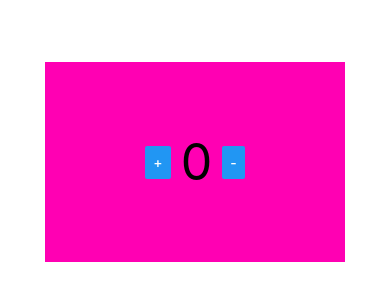
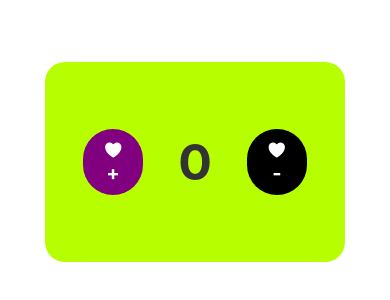
Before and after one commit to Syeda6799/my-first-app-repository, a React Native app: screen / in a window 390 px wide. Shown: the part 260-560 px from the top of the page. Built offline with nearby package versions, Linux system fonts and the light colour scheme.

Commit message:
basic icon with  props in btn

```diff
--- a/src/components/Button.js
+++ b/src/components/Button.js
@@ -1,36 +1,27 @@
-// LoginButton.js
 import React from 'react';
-import { TouchableOpacity, Text, StyleSheet, Alert } from 'react-native';
+import { TouchableOpacity, Text, StyleSheet } from 'react-native';
 
-const LoginButton = ({ name, email, password }) => {
-  const handleLogin = () => {
-    if (email && password && name) {
-      Alert.alert('Login Successfully');
-    } else {
-      Alert.alert('Please fill all fields');
-    }
-  };
-
+export default function Button({ title,btnIcon, onPress, color = 'white', textColor = 'black' }) {
   return (
-    <TouchableOpacity style={styles.button} onPress={handleLogin}>
-      <Text style={styles.buttonText}>Login</Text>
+    <TouchableOpacity onPress={onPress} style={[styles.button, { backgroundColor: color }]
+    }>
+      {btnIcon}
+      <Text style={[styles.text, { color: textColor }]}>{title}</Text>
     </TouchableOpacity>
   );
-};
-
-export default LoginButton;
+}
 
 const styles = StyleSheet.create({
   button: {
-    backgroundColor: '#4CAF50',
-    paddingVertical: 12,
-    borderRadius: 8,
-    marginTop: 10,
+    paddingVertical: 10,
+    paddingHorizontal: 20,
+    borderRadius: 10,
+    marginHorizontal: 5,
+    borderRadius: 50,
   },
-  buttonText: {
-    color: '#fff',
+  text: {
+    fontSize: 20,
+    fontWeight: 'bold',
     textAlign: 'center',
-    fontWeight: 'bold',
-    fontSize: 16,
   },
 });
--- a/src/screens/counter.js
+++ b/src/screens/counter.js
@@ -1,9 +1,9 @@
-import { View, Text, StyleSheet, Button } from 'react-native';
+import { View, Text, StyleSheet } from 'react-native';
 import React, { useState } from 'react';
-
+import Icon from '@expo/vector-icons/Ionicons';
+import Button from '../components/Button';
 
 export default function Counter() {
-
   const [count, setCount] = useState(0);
 
   function onAddpressed() {
@@ -11,28 +11,29 @@ setCount(count + 1);
   }
 
   function onMinuspressed() {
-  if(count -1  < 0) return;{
+    if (count > 0) {
       setCount(count - 1);
-}}
-
-
+    }
+  }
 
   return (
     <View style={styles.container}>
       <View style={styles.box}>
-
-        <View>
-          <Button title={"+"} onPress={onAddpressed} />
-          </View>
-         <View>
+        <Button
+          title="+"
+          onPress={onAddpressed}
+          btnIcon={<Icon name="heart" size={20} color="white" />}
+          color="purple"
+          textColor="white"
+        />
         <Text style={styles.counterText}>{count}</Text>
-           </View>
-          <View>
-             <Button title={"-"}  onPress={onMinuspressed}/>
-             </View>
-
-
-
+        <Button
+          title="-"
+          onPress={onMinuspressed}
+          btnIcon={<Icon name="heart" size={20} color="white" />}
+          color="black"
+          textColor="white"
+        />
       </View>
     </View>
   );
@@ -41,22 +42,23 @@ setCount(count - 1);
 const styles = StyleSheet.create({
   container: {
     flex: 1,
-    justifyContent: "center",
-     alignItems: "center",
+    justifyContent: 'center',
+    alignItems: 'center',
   },
   box: {
     width: 300,
     height: 200,
-    backgroundColor: "rgb(255, 0, 179)",
-    flexDirection: "row",
-    alignItems: "center",
-  justifyContent: "center",
-
-
-    gap:10,
+    backgroundColor: 'rgb(183, 255, 0)',
+    flexDirection: 'row',
+    alignItems: 'center',
+    justifyContent: 'center',
+    gap: 10,
+    borderRadius: 20,
   },
   counterText: {
     fontSize: 50,
-
-  }
+    marginHorizontal: 20,
+    fontWeight: 'bold',
+    color: '#333',
+  },
 });
```
Lines whose indentation alone changed are shown as unchanged.
